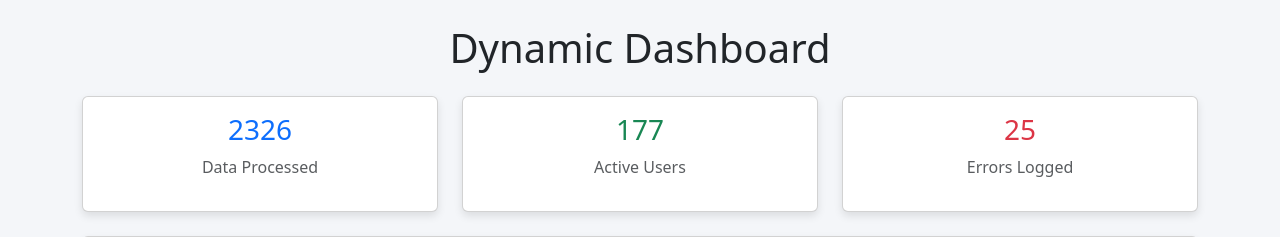
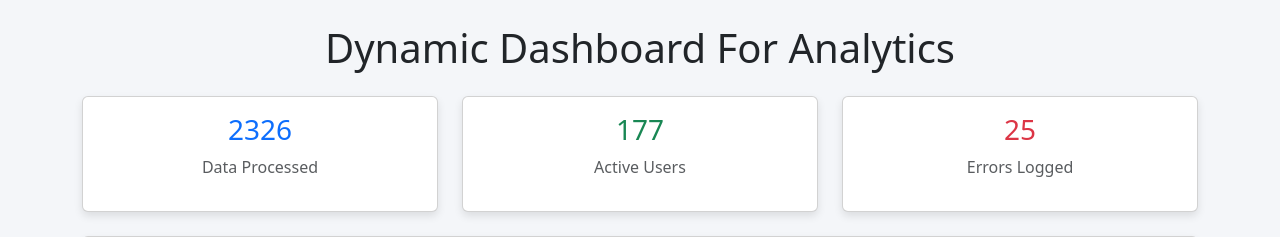
Before and after one commit to r0han01/Dynamic-Interactive-Web-Experience, a Flask app: page / in a window 1280 px wide. Shown: the top 237 px of the page. Run offline with Flask 3, Linux system fonts and the light colour scheme.

Commit message:
HTML updated

```diff
--- a/templates/index.html
+++ b/templates/index.html
@@ -21,7 +21,7 @@
 </head>
 <body>
     <div class="container my-4">
-        <h1 class="text-center mb-4">Dynamic Dashboard</h1>
+        <h1 class="text-center mb-4">Dynamic Dashboard For Analytics</h1>
 
         <!-- Status Cards -->
         <div class="row g-4">
```
